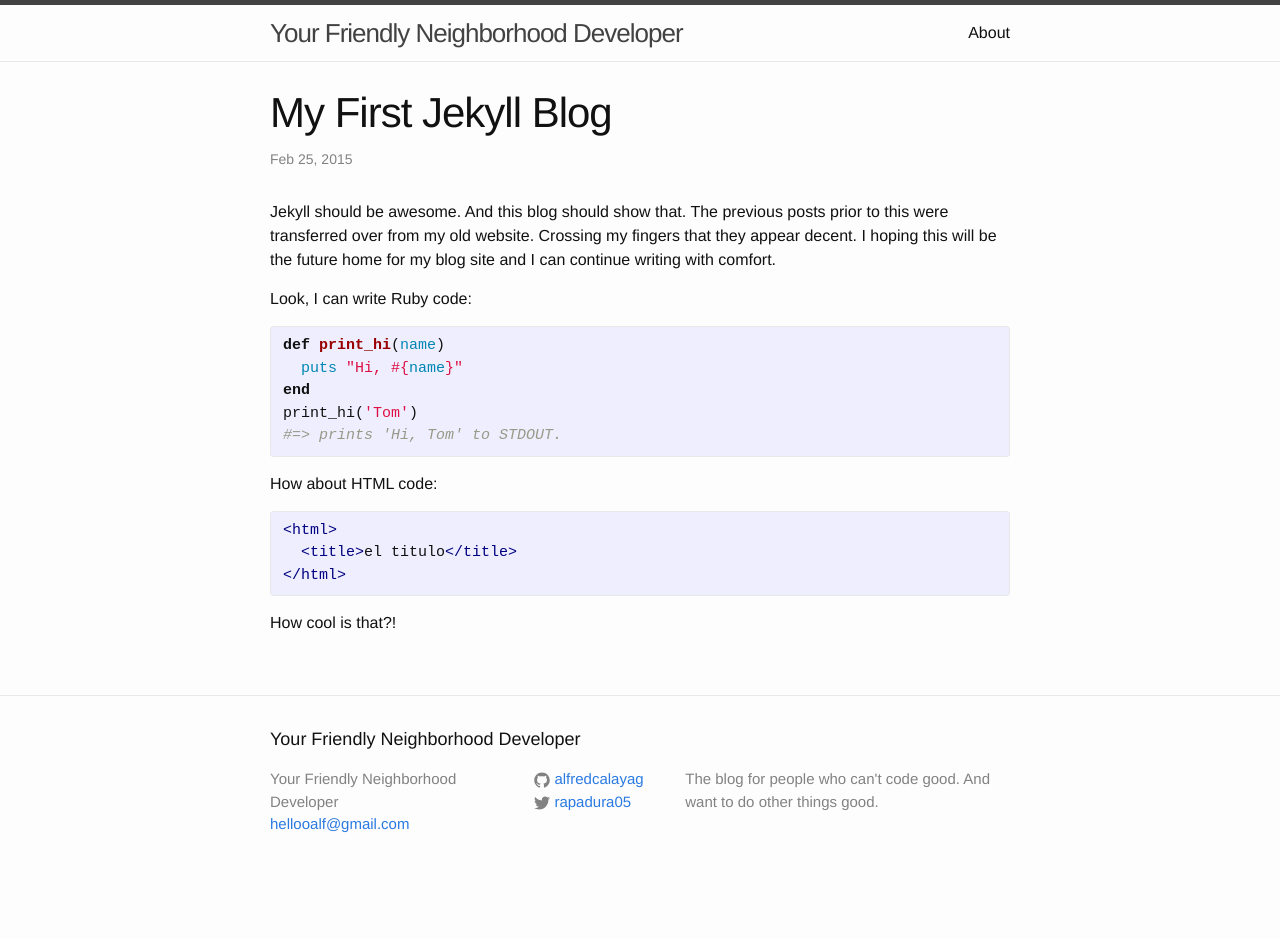
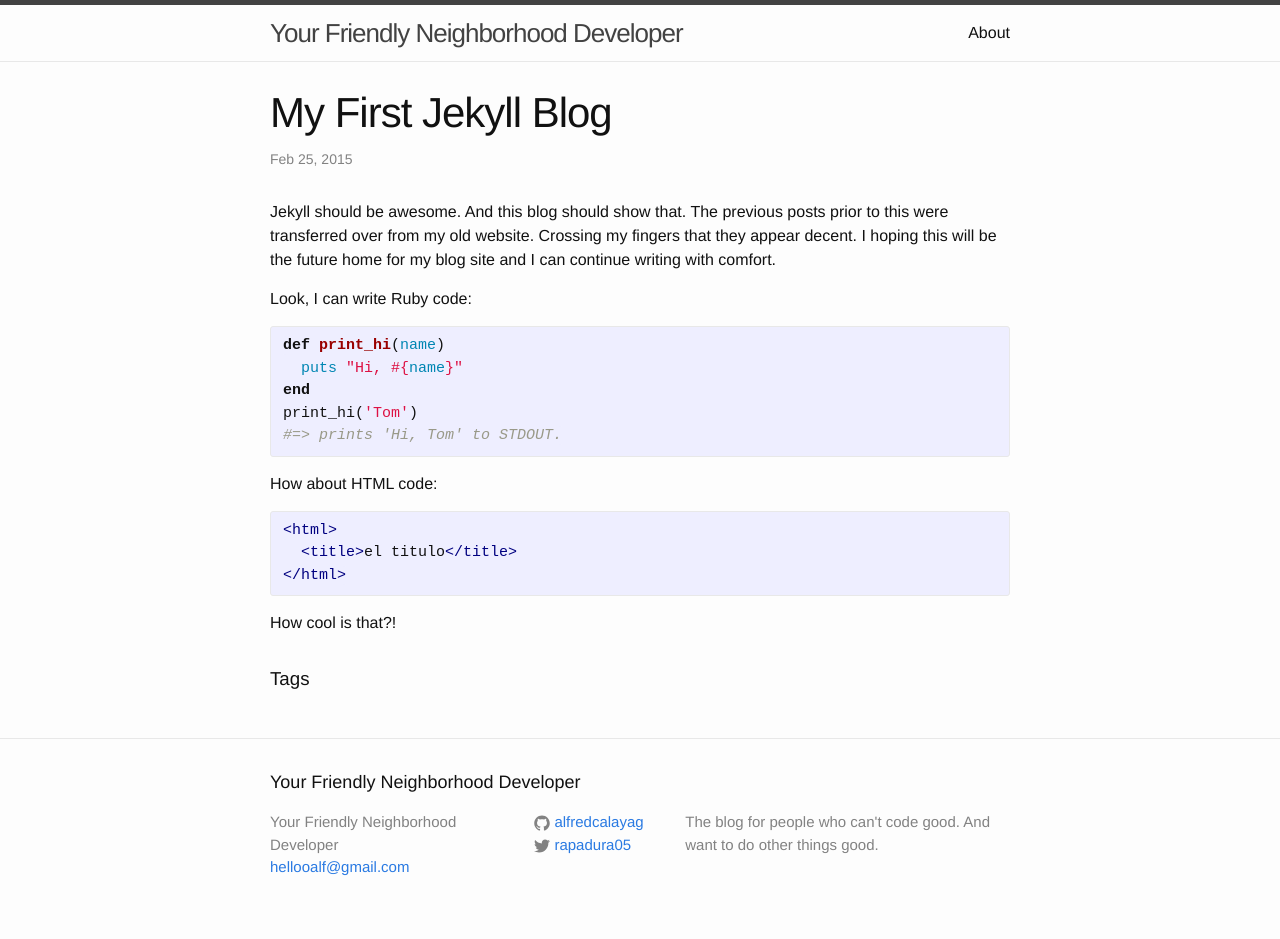
Before and after one commit to alfredcalayag/blog, a Jekyll site: the page built from _posts/2015-02-25-first-jekyll-blog.md, in a window 1280 px wide. Built offline with Jekyll 4.4.1, drawn with Linux system fonts in a browser that asks for light colours; before the commit the page ends 900 px from its top, so only the background shows below that.

Commit message:
Add category and Tag display in post layout

```diff
--- a/_layouts/post.html
+++ b/_layouts/post.html
@@ -12,4 +12,15 @@
     {{ content }}
   </article>
 
+  <aside class="post-categories">
+    {% if page.category %}
+      <h3>Category</h3>
+      {{ page.category}}
+    {% endif %}
+
+    {% if page.tags %}
+      <h3>Tags</h3>
+      {{ page.tags}}
+    {% endif %}
+  </article>
 </div>
```
Also changed, not shown: _posts/2015-01-11-dbc-phase3-week6.html (+6 -1 lines).
